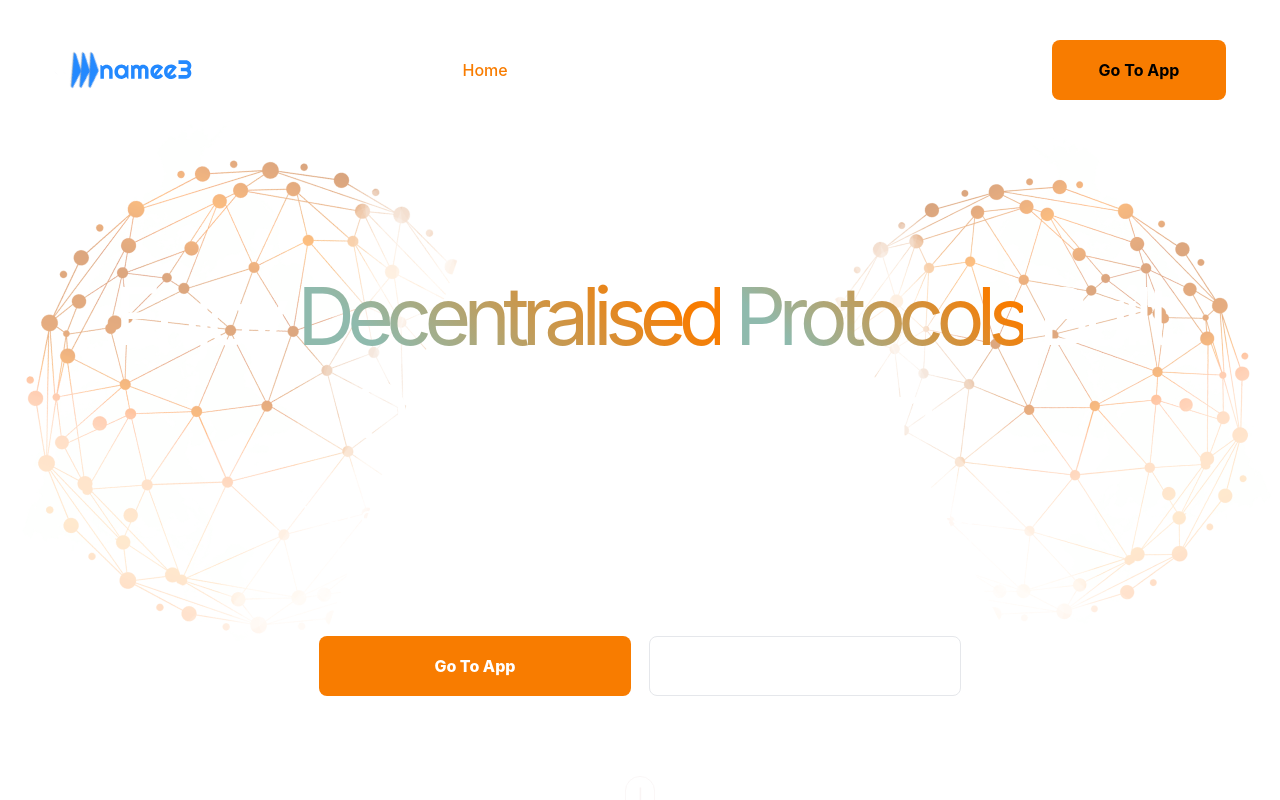
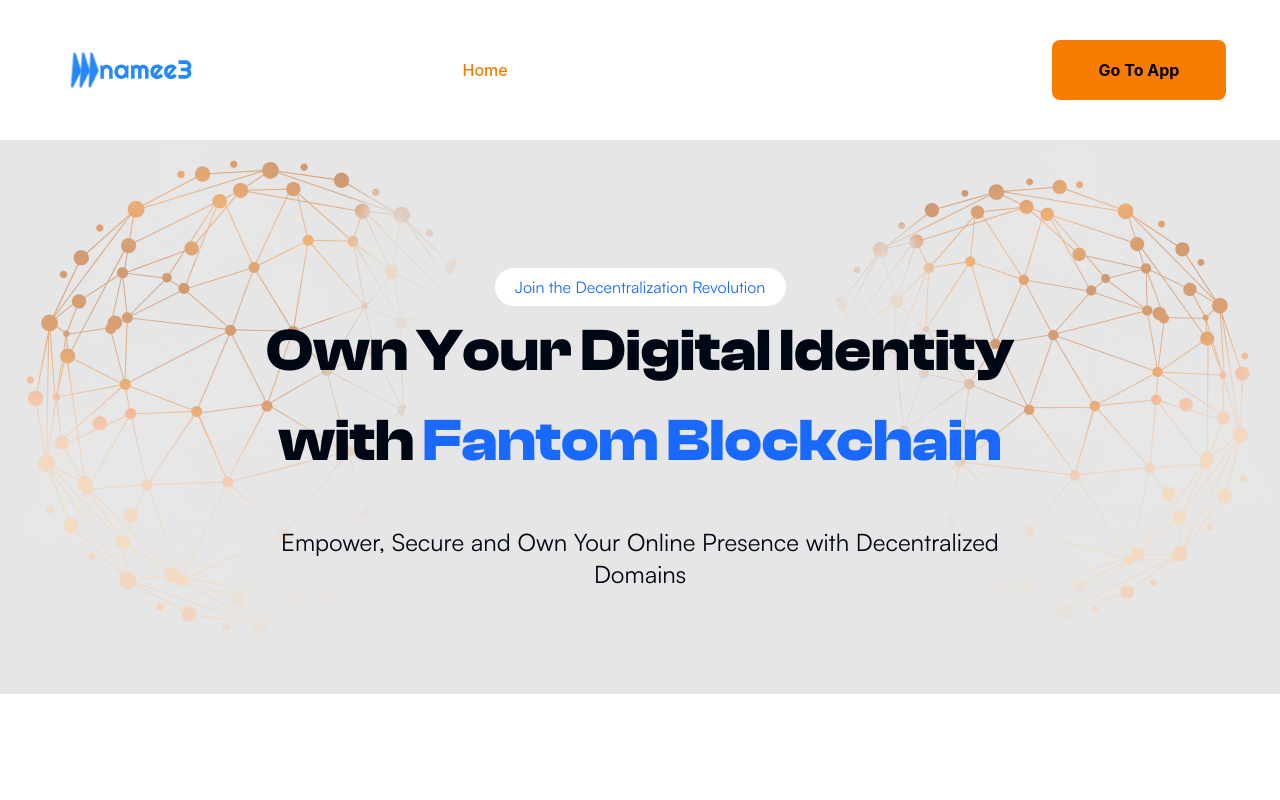
Before and after one commit to Domaining/landing_page, a Next.js app: page / in a window 1280 px wide. Shown: the top 800 px of the page. Built offline with nearby package versions, Linux system fonts and the light colour scheme.

Commit message:
modified hero e=section

```diff
--- a/src/components/hero/hero.js
+++ b/src/components/hero/hero.js
@@ -1,9 +1,10 @@
 import React from "react"
 // @ts-ignore
 import styles from "./hero.module.css"
+import Search from "./search"
 const Hero = () => {
   return (
-    <section className="relative font-inter mb-10">
+    <section className="relative mb-10 bg-light-grey font-satoshi">
       <div className="absolute flex z-0 justify-between w-full top-[-5rem]">
         <img
           src="images/hero/hero-bg1.png"
@@ -17,60 +18,27 @@ const Hero = () => {
         />
       </div>
       <div className="wrapper py-16 lg:pt-32 text-white flex flex-col justify-center relative z-10">
-        <header className="lg:w-10/12 mx-auto xl:w-11/12 1xl:w-full 2xl:w-11/12">
+        <header className="lg:w-10/12 mx-auto xl:w-8/12">
+          <div className="flex mx-auto justify-center items-center h-[38px] w-[291px] rounded-[24px] bg-white text-blue1">
+            Join the Decentralization Revolution
+          </div>
           <h1
             className={[
-              "font-nova-square text-[40px] md:text-[60px] lg:text-[60px] xl:text-[80px] 1xl:text-[100px] 2xl:text-[120px] text-center",
-              "tracking-[-0.095em] md:leading-[5rem] xl:leading-[6rem] 1xl:leading-[8rem]",
+              "text-black1 text-[40px] md:text-[60px]  xl:text-[64px text-center",
+              "font-clash-display font-bold",
+              "",
             ].join(" ")}
           >
-            Enjoy <span className={styles.gradient}>Decentralised</span>{" "}
-            <span className={styles.gradient}>Protocols</span> Built On The
-            Blockchain
+            Own Your Digital Identity with{" "}
+            <span className="text-blue1">Fantom Blockchain</span>
           </h1>
         </header>
-        <p className="text-xl  lg:text-2xl text-center mx-auto my-8 mb-10 lg:my-10 md:w-9/12 xl:w-8/12 1xl:w-7/12">
-          We consistently build decentralized protocols, in a trustless
-          environments that manage both financial and non-financial
-          relationships between parties.
+        <p className="text-black1 text-xl lg:text-2xl text-center mx-auto my-8 mb-10 lg:my-10 md:w-9/12 xl:w-8/12 1xl:w-7/12">
+          Empower, Secure and Own Your Online Presence with Decentralized
+          Domains
         </p>
-        <div className="flex flex-col xss:flex-row w-full  justify-center font-extrabold mb-10">
-          <a href="">
-            {" "}
-            <button
-              className={[
-                "w-full h-[40px] m-0 mb-3 xss:mb-0 xss:w-[130px]",
-                "xss:h-[40px] lg:w-[312px] lg:h-[60px]",
-                "rounded-lg bg-orange xss:mr-[9px] underlineFromLeft",
-              ].join(" ")}
-            >
-              Go To App
-            </button>
-          </a>
 
-          <a href="">
-            {" "}
-            <button
-              className={[
-                "w-full h-[40px] m-0 mb-3 xss:mb-0 border-[1.5px]",
-                "xss:w-[130px] xss:h-[40px] lg:w-[312px] lg:h-[60px]",
-                "rounded-lg bg-tranparent border-white1 xss:ml-[9px]",
-              ].join(" ")}
-            >
-              Learn
-            </button>
-          </a>
-        </div>
-        <div className="mx-auto mt-10">
-          <a href="/#about" className="flex flex-col items-center">
-            <img
-              src="images/scrollDown.svg"
-              alt="scroll down"
-              className="w-[30px]"
-            />
-            <span className="text-base mt-2">Scroll down</span>
-          </a>
-        </div>
+        <Search />
       </div>
     </section>
   )
```
